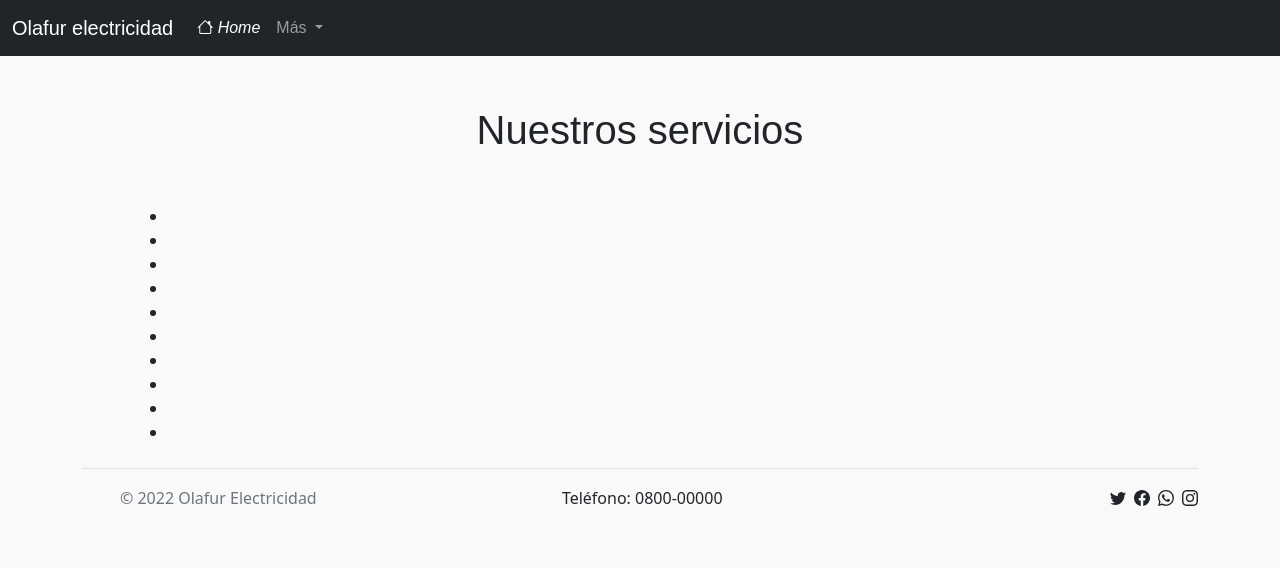
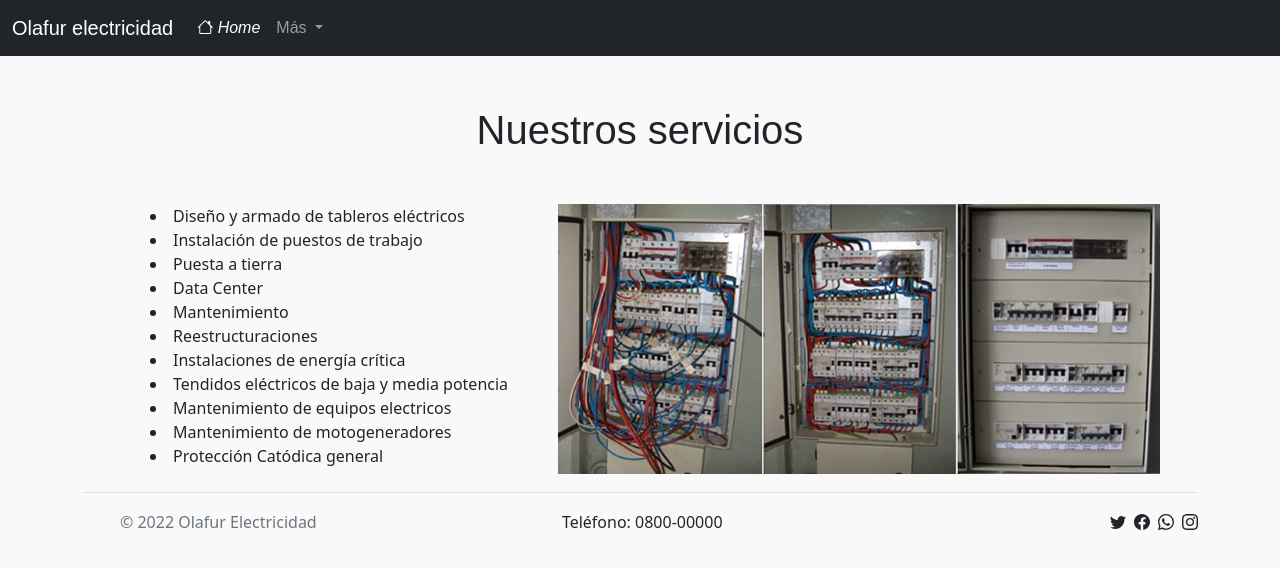
Before and after one commit to MartinLacunza/TAREA-01-LACUNZA-MARTIN, a plain HTML site: page PAGES/nuestros-servicios.html in a window 1280 px wide. Drawn offline with nearby package versions, Linux system fonts and the light colour scheme.

Commit message:
pagina lista

```diff
--- a/CSS/index.css
+++ b/CSS/index.css
@@ -60,7 +60,7 @@ nav.navbar.navbar-expand-lg.navbar-dark.bg-dark{
     }
     .listas{
         margin-left: 150px;
-        margin-right: auto;
+        margin-right: 120px;
     }
     .body-gral{
         background: rgba(235, 236, 237, 0.27);
--- a/PAGES/nuestros-servicios.html
+++ b/PAGES/nuestros-servicios.html
@@ -44,16 +44,18 @@
 <h1 class="titulo-principal">Nuestros servicios</h1>
 </div>
 <div class="listas">
-  <li></li>
-  <li></li>
-  <li></li>
-  <li></li>
-  <li></li>
-  <li></li>
-  <li></li>
-  <li></li>
-  <li></li>
-  <li></li>
+  <img src="../MULTIMEDIA/tablero_electrico_2.jpg" align="right" height="270" alt="Tablero">
+  <li>Diseño y armado de tableros eléctricos</li>
+  <li>Instalación de puestos de trabajo</li>
+  <li>Puesta a tierra</li>
+  <li>Data Center</li>
+  <li>Mantenimiento</li>
+  <li>Reestructuraciones</li>
+  <li>Instalaciones de energía crítica</li>
+  <li>Tendidos eléctricos de baja y media potencia</li>
+  <li>Mantenimiento de equipos electricos</li>
+  <li>Mantenimiento de motogeneradores</li>
+  <li>Protección Catódica general</li>
 </div>
 
 
```
Also changed, not shown: MULTIMEDIA/tablero_electrico_2.jpg (added).
